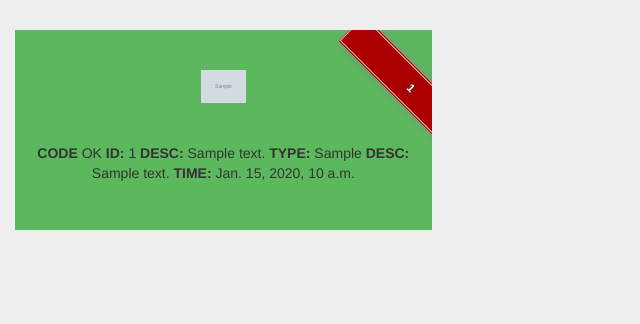
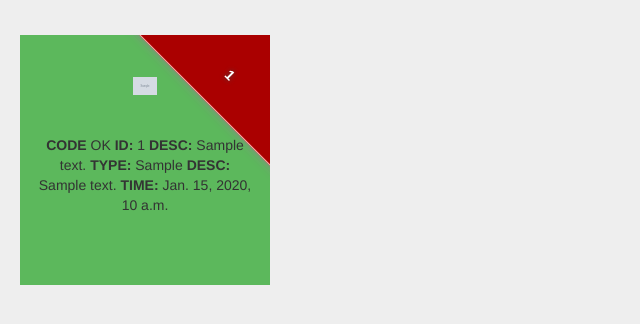
Before and after one commit to totalorder/headshot, a Django app: page / in a window 1280 px wide. Shown: the top 324 px of the page, without its empty margins (0-640 px from the left). Run offline with Django 3.2, Linux system fonts and the light colour scheme; tables that the repository leaves empty hold one stand-in row (values such as "Sample post"); grey boxes marked "Sample" are stand-in pictures; some libraries are stand-ins or nearby versions.

Commit message:
Updated layout of boxes

```diff
--- a/front/static/front/css/style.css
+++ b/front/static/front/css/style.css
@@ -25,14 +25,12 @@ body {
 }
 
 .ribbon {
-    background-color:#a00;
-    overflow: hidden;
-    white-space: nowrap;
-    /* top left corner */
     position: absolute;
-    left: 75%;
-    top: 20%;
-    /* 45 deg ccw rotation */
+    top: -20px;
+    right: -95px;
+    height: 100px;
+    width: 250px;
+    display: block;
     -webkit-transform: rotate(45deg);
     -moz-transform: rotate(45deg);
     -ms-transform: rotate(45deg);
@@ -42,20 +40,29 @@ body {
     -webkit-box-shadow: 0 0 10px #888;
     -moz-box-shadow: 0 0 10px #888;
     box-shadow: 0 0 10px #888;
+    padding-top: 55px;
+    border: 1px solid #faa;
+    background-color:#a00;
 }
+
 .ribbon span {
-    border: 1px solid #faa;
     color: #fff;
     display: block;
-    font: bold 81.25% 'Helvetica Neue', Helvetica, Arial, sans-serif;
-    margin: 1px 0;
-    padding: 10px 80px;
+    width: 90px;
+    font: bold 100% 'Helvetica Neue', Helvetica, Arial, sans-serif;
+    margin: auto;
     text-align: center;
-    /* shadow */
     text-shadow: 0 0 5px #444;
 }
 
 img {
     max-width: 25%;
-    height: auto;
+    /*height: auto;*/
 }
+
+.monitor-box {
+    float: left;
+    width: 250px;
+    height: 250px;
+    margin: 5px;
+}
--- a/front/templates/index.html
+++ b/front/templates/index.html
@@ -15,18 +15,19 @@
 </head>
 <body>
     <div class="container-fluid">
-        <div class="row-fluid">
+        <div class="">
         {% for monitor in monitors %}
             {% with monitor.getLastStatus as last_status %}
+                <div class="col-md-4 monitor-box
                     {% if last_status.code == "OK" %}
-                        <div class="col-md-4 info_box success">
+                        info_box success
                     {% elif last_status.code == "Warn" %}
-                        <div class="col-md-4 info_box warning">
+                        info_box warning
                     {% elif last_status.code == "Failed" %}
-                        <div class="col-md-4 info_box danger">
+                        info_box danger
                     {% else %}
-                        <div class="col-md-4 info_box gameover">
-                    {% endif %}
+                        info_box gameover
+                    {% endif %}">
                     <div class="ribbon">
                         <span>{{ monitor.id }}</span>
                     </div>
```
